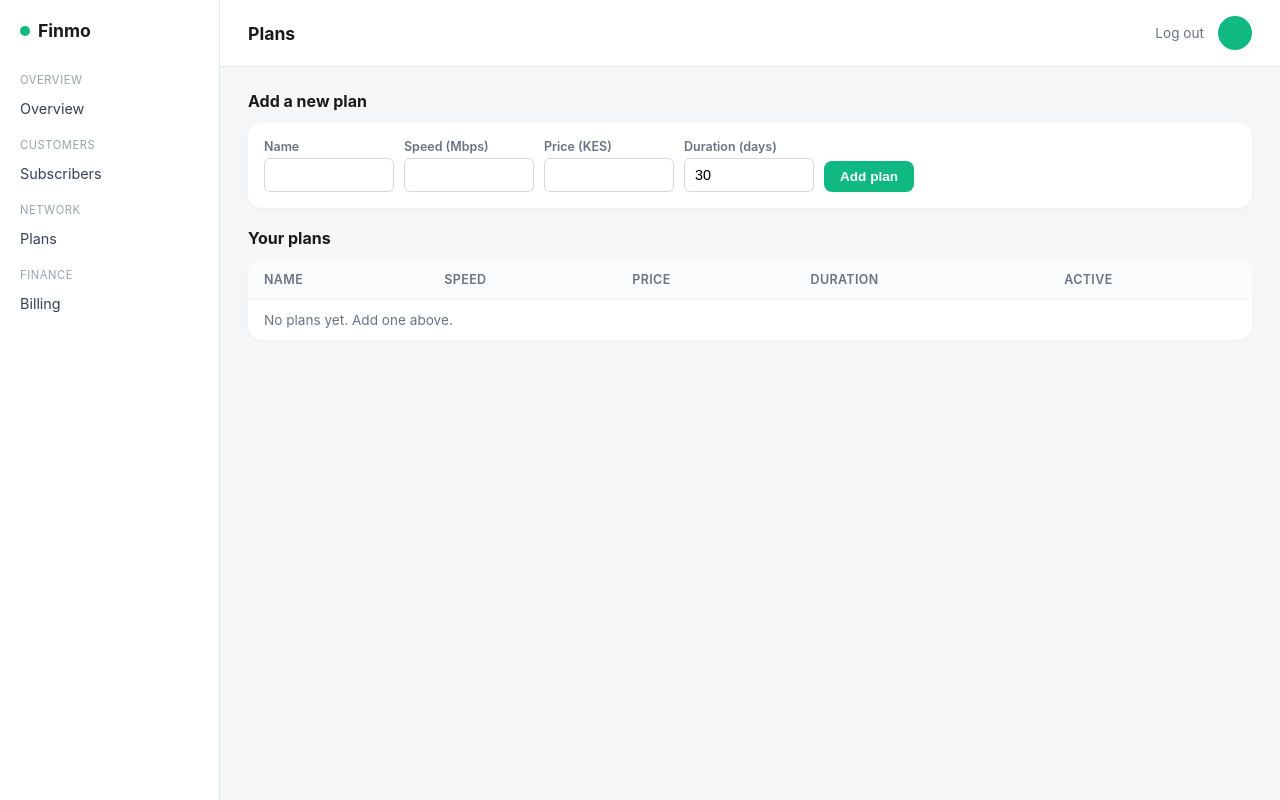
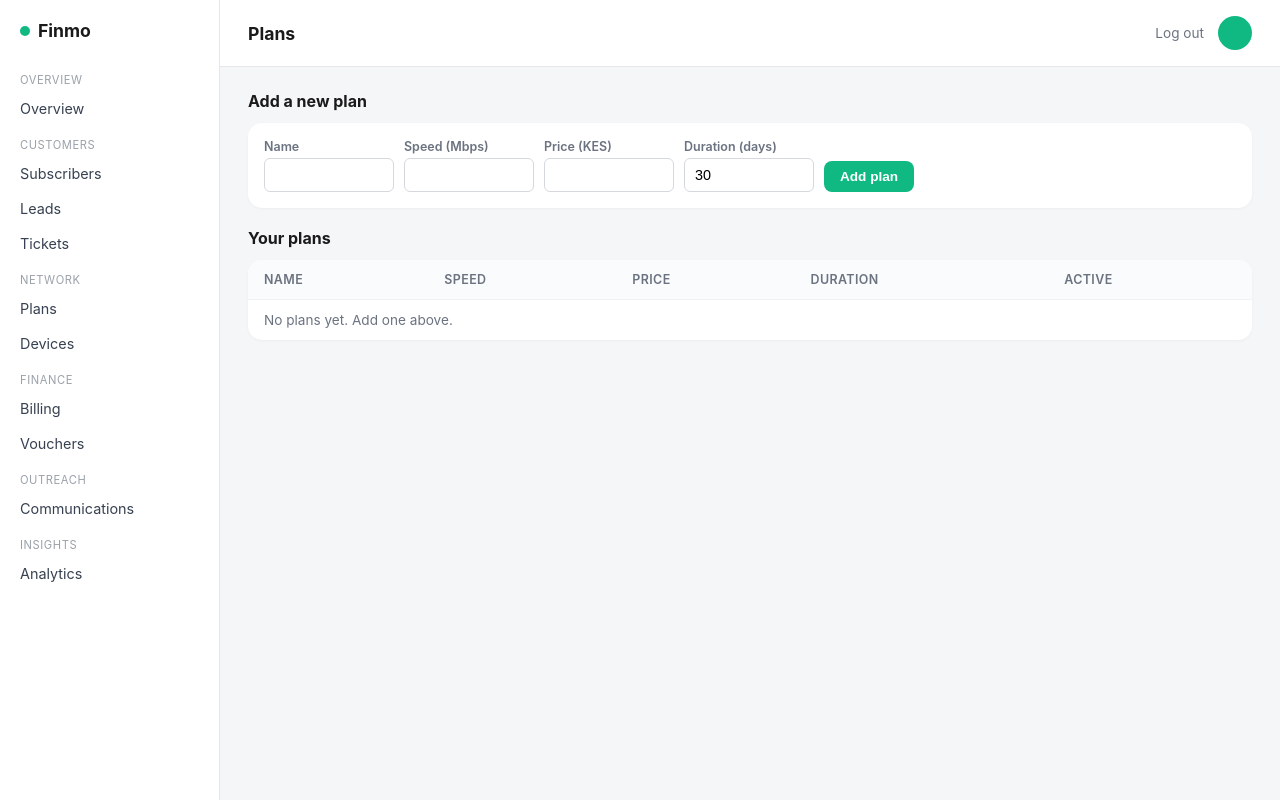
Before and after one commit to Moogi8178/FINMO_BILLING-SYSTEM, a Django app: template templates/billing/plans.html in a window 1280 px wide. Run offline with Django 5.2, Linux system fonts and the light colour scheme; the template is opened without the code that fills it, so the values that code supplies are empty.

Commit message:
Update base_dashboard.html

```diff
--- a/templates/billing/base_dashboard.html
+++ b/templates/billing/base_dashboard.html
@@ -33,6 +33,10 @@
   .badge-paid, .badge-active, .badge-completed { background: #ecfdf5; color: #059669; }
   .badge-pending { background: #fff7ed; color: #c2650a; }
   .badge-failed, .badge-cancelled, .badge-expired, .badge-suspended, .badge-overdue { background: #fef2f2; color: #dc2626; }
+  .badge-new, .badge-open, .badge-unused { background: #eff6ff; color: #2563eb; }
+  .badge-contacted, .badge-in_progress, .badge-maintenance { background: #fff7ed; color: #c2650a; }
+  .badge-converted, .badge-used, .badge-closed { background: #ecfdf5; color: #059669; }
+  .badge-lost, .badge-retired { background: #f3f4f6; color: #6b7280; }
   .btn { display: inline-block; padding: 8px 16px; background: #10b981; color: #fff; border: none; border-radius: 8px; font-size: 0.85rem; font-weight: 600; cursor: pointer; text-decoration: none; }
   .btn:hover { background: #059669; }
   .section-title { font-size: 1rem; font-weight: 700; margin-bottom: 12px; }
@@ -55,10 +59,18 @@
     <a class="nav-link {% if active == 'dashboard' %}active{% endif %}" href="{% url 'dashboard-page' %}">Overview</a>
     <div class="nav-section">Customers</div>
     <a class="nav-link {% if active == 'subscribers' %}active{% endif %}" href="{% url 'subscribers-page' %}">Subscribers</a>
+    <a class="nav-link {% if active == 'leads' %}active{% endif %}" href="{% url 'leads-page' %}">Leads</a>
+    <a class="nav-link {% if active == 'tickets' %}active{% endif %}" href="{% url 'tickets-page' %}">Tickets</a>
     <div class="nav-section">Network</div>
     <a class="nav-link {% if active == 'plans' %}active{% endif %}" href="{% url 'plans-page' %}">Plans</a>
+    <a class="nav-link {% if active == 'devices' %}active{% endif %}" href="{% url 'devices-page' %}">Devices</a>
     <div class="nav-section">Finance</div>
     <a class="nav-link {% if active == 'billing' %}active{% endif %}" href="{% url 'invoices-page' %}">Billing</a>
+    <a class="nav-link {% if active == 'vouchers' %}active{% endif %}" href="{% url 'vouchers-page' %}">Vouchers</a>
+    <div class="nav-section">Outreach</div>
+    <a class="nav-link {% if active == 'communications' %}active{% endif %}" href="{% url 'communications-page' %}">Communications</a>
+    <div class="nav-section">Insights</div>
+    <a class="nav-link {% if active == 'analytics' %}active{% endif %}" href="{% url 'analytics-page' %}">Analytics</a>
   </div>
   <div class="main">
     <div class="topbar">
```
